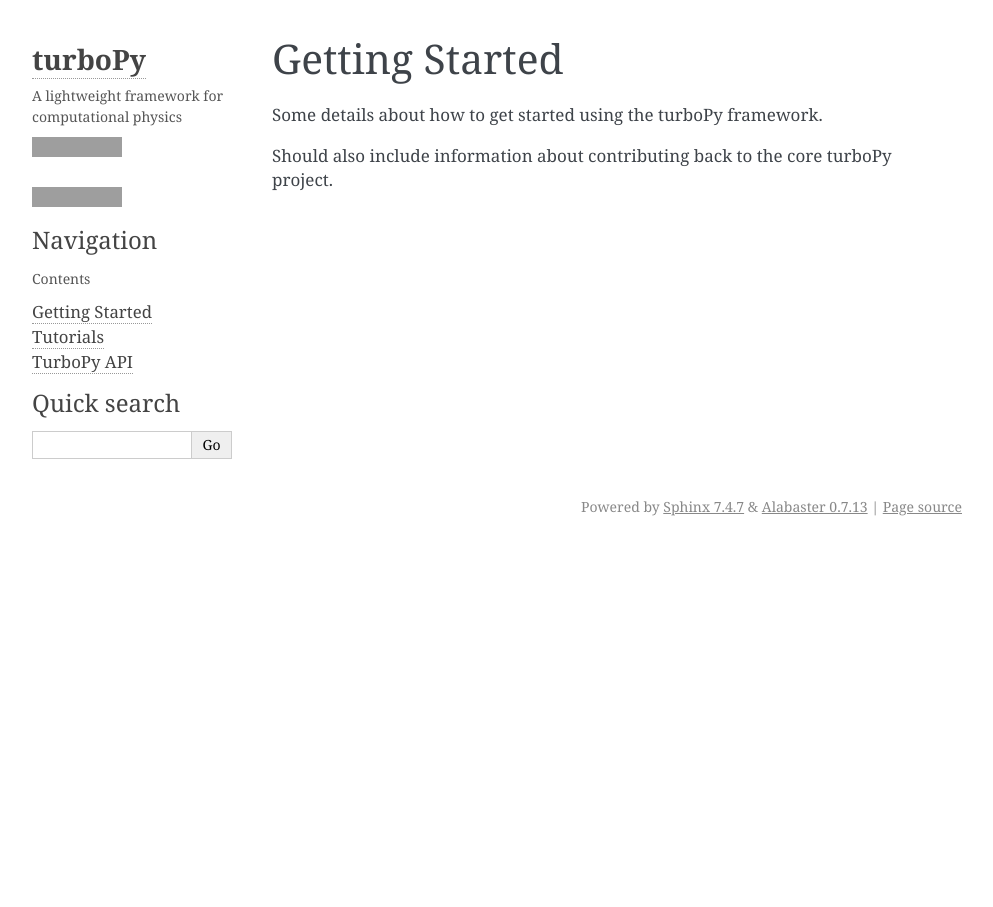
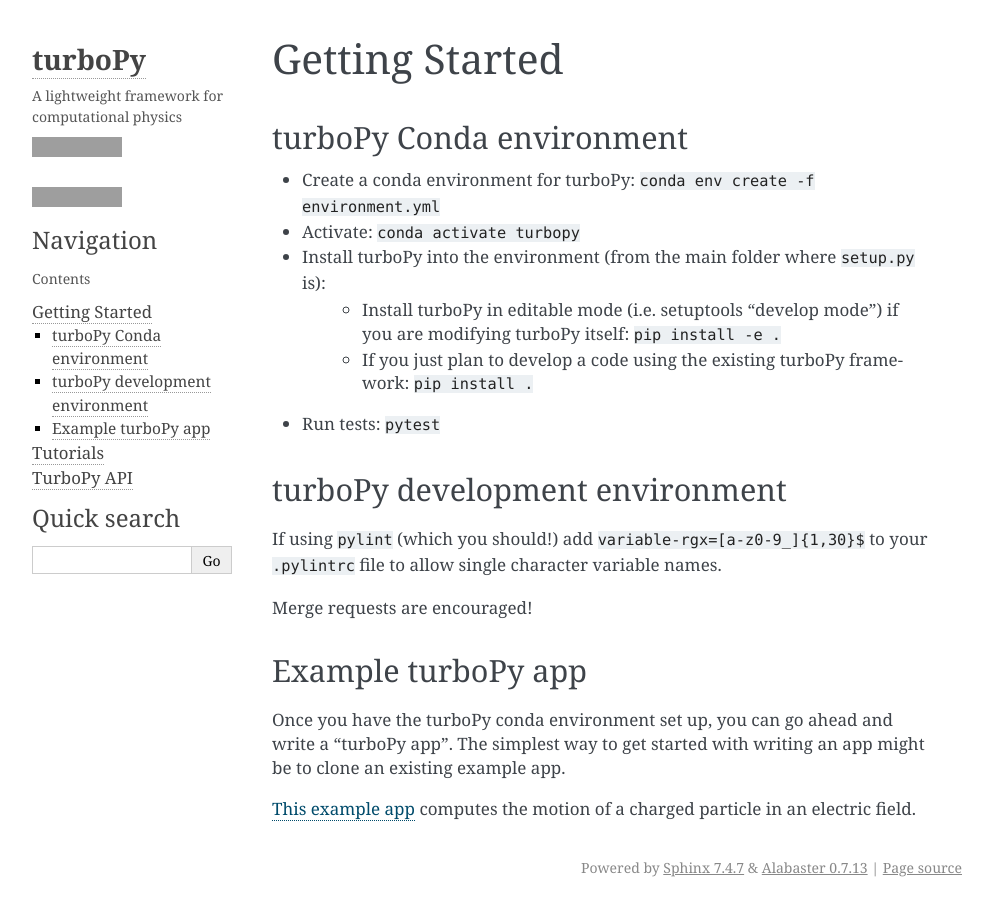
Before and after one commit to arichar6/turbopy, a Sphinx documentation site: the page built from docs/getting_started.rst, in a window 1280 px wide, cut to the strip 0-907 px from the top of the page. Shown: the whole strip, without its empty margins (148-1141 px from the left). Built offline with Sphinx 7.4.7, drawn with Linux system fonts in a browser that asks for light colours; grey boxes are pictures that could not be loaded.

Commit message:
Add some content to the "Getting Started" documentation page.

```diff
--- a/docs/getting_started.rst
+++ b/docs/getting_started.rst
@@ -1,6 +1,27 @@
 Getting Started
 ===============
 
-Some details about how to get started using the turboPy framework.
+turboPy Conda environment
+-------------------------
 
-Should also include information about contributing back to the core turboPy project.
+-   Create a conda environment for turboPy: ``conda env create -f environment.yml``
+-   Activate: ``conda activate turbopy``
+-   Install turboPy into the environment (from the main folder where ``setup.py`` is):
+	- Install turboPy in editable mode (i.e. setuptools "develop mode") if you are modifying turboPy itself: ``pip install -e .``
+	- If you just plan to develop a code using the existing turboPy framework: ``pip install .``
+-   Run tests: ``pytest``
+
+
+turboPy development environment
+-------------------------------
+
+If using ``pylint`` (which you should!) add ``variable-rgx=[a-z0-9_]{1,30}$`` to your ``.pylintrc`` file to allow single character variable names.
+
+Merge requests are encouraged!
+
+Example turboPy app
+-------------------
+
+Once you have the turboPy conda environment set up, you can go ahead and write a "turboPy app". The simplest way to get started with writing an app might be to clone an existing example app.
+
+`This example app <https://github.com/NRL-Plasma-Physics-Division/particle-in-field>`_ computes the motion of a charged particle in an electric field.
```
